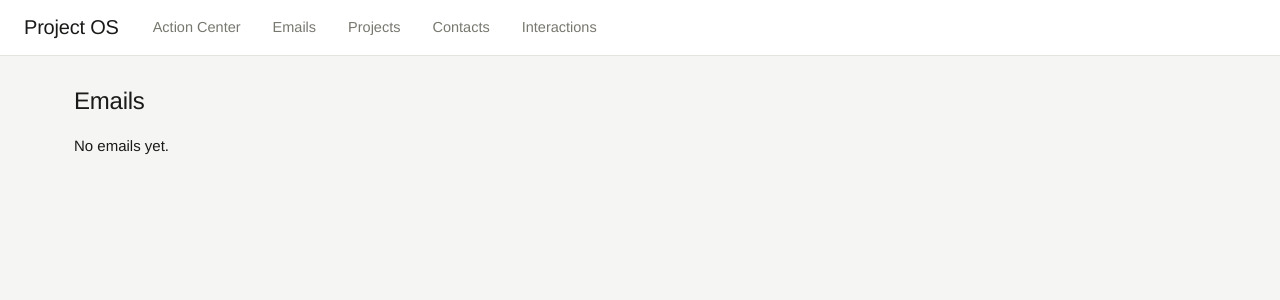
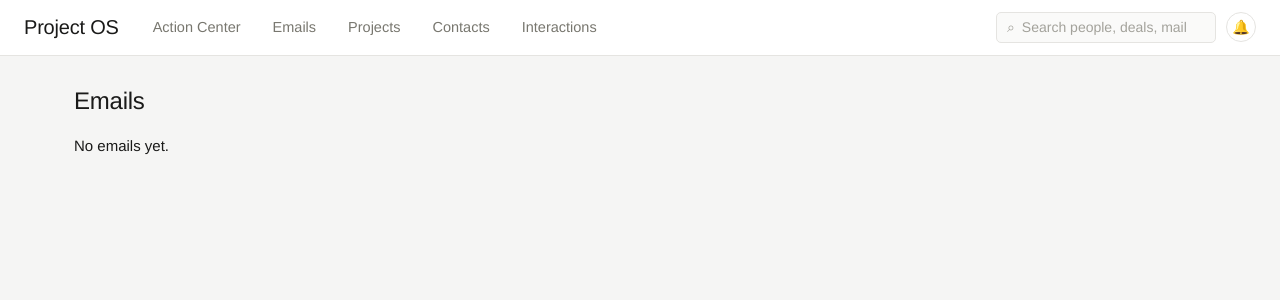
Before and after one commit to Seregawpn/SalesMachine, a FastAPI app: page /emails in a window 1280 px wide. Shown: the top 300 px of the page. Run offline with FastAPI, Linux system fonts and the light colour scheme; data that the repository does not hold is empty; parts of the project's set-up code (start-up, migrations or seed data) failed here and were passed over.

Commit message:
style: add decorative header search/notification chrome matching the mockup

```diff
--- a/src/project_os/web/static/style.css
+++ b/src/project_os/web/static/style.css
@@ -205,3 +205,29 @@ input, select, textarea { font: inherit; border: 1px solid var(--border); border
 .skip-link { position: absolute; left: -9999px; }
 .skip-link:focus { left: 8px; top: 8px; background: #fff; padding: 6px 10px; border-radius: 4px; z-index: 10; }
 .sr-only { position: absolute; width: 1px; height: 1px; overflow: hidden; clip: rect(0,0,0,0); }
+
+.topbar-chrome { display: flex; align-items: center; gap: 10px; margin-left: auto; }
+.topbar-search {
+  display: flex;
+  align-items: center;
+  gap: 7px;
+  border: 1px solid var(--border);
+  border-radius: 5px;
+  padding: 4px 10px;
+  width: 220px;
+  background: var(--row-alt-bg);
+  color: var(--text-muted);
+  font-size: 14px;
+}
+.topbar-bell {
+  width: 30px;
+  height: 30px;
+  border-radius: 50%;
+  border: 1px solid var(--border);
+  background: var(--surface);
+  display: flex;
+  align-items: center;
+  justify-content: center;
+  font-size: 14px;
+  color: var(--text-secondary);
+}
--- a/src/project_os/web/templates/base.html
+++ b/src/project_os/web/templates/base.html
@@ -18,6 +18,12 @@
         <a href="/contacts">Contacts</a>
         <a href="/interactions">Interactions</a>
       </nav>
+      <div class="topbar-chrome" aria-hidden="true">
+        <div class="topbar-search">
+          <span>⌕</span><span>Search people, deals, mail</span>
+        </div>
+        <span class="topbar-bell">🔔</span>
+      </div>
     </header>
     <main id="main" class="content">
       {% block content %}{% endblock %}
```
